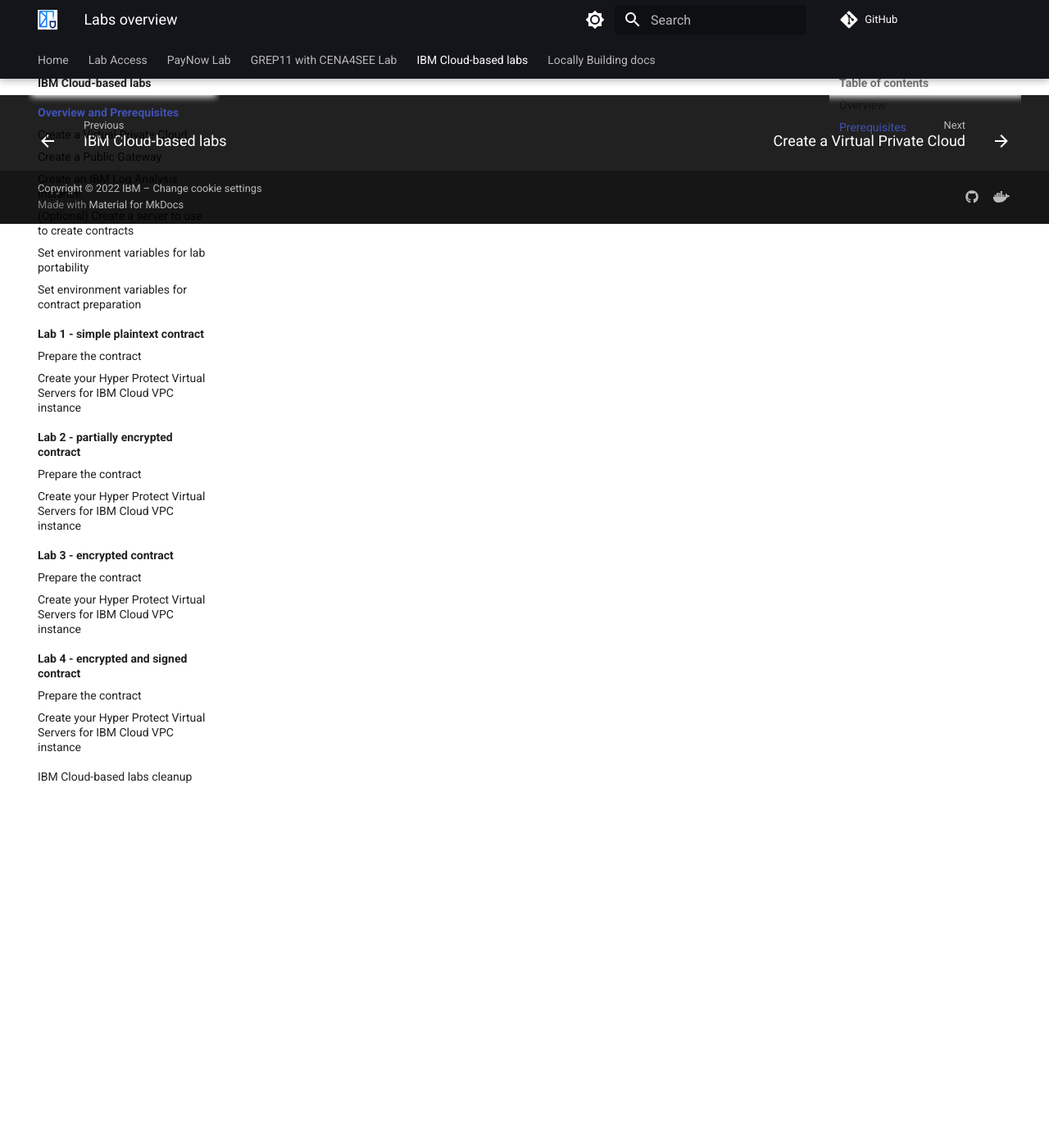
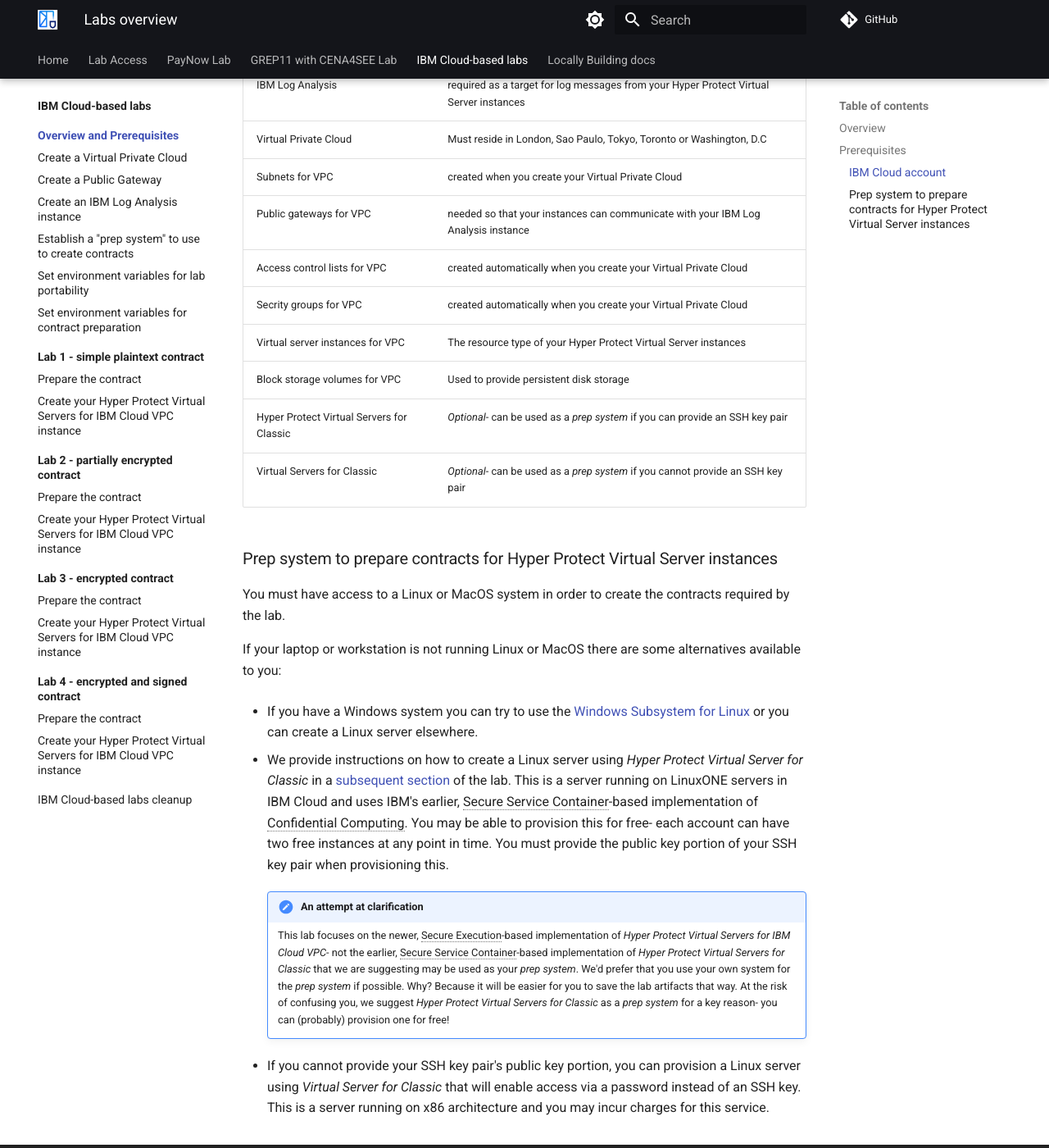
Before and after one commit to ibm-wsc/ConfidentialComputingOnLinuxONE, an MkDocs documentation site: the page built from docs/lab/cloud/prereqs/index.md, in a window 1280 px wide and 1400 px high, scrolled down 1316 px. Shown: the whole window at 82% size. Built offline with MkDocs 1.6.1 and Material for MkDocs 9.7.7, drawn with Linux system fonts in a browser that asks for light colours; comment, search, counter and statistics services are not loaded; some of the changed text lies outside the part shown.

Commit message:
Refactor prep system creation section

```diff
--- a/docs/lab/cloud/prereqs/index.md
+++ b/docs/lab/cloud/prereqs/index.md
@@ -24,15 +24,45 @@
 
 5. Create a Hyper Protect Virtual Server instance where both portions of the contract are encrypted and then signed by the environment provider.
 
-6. Deleting the resources created during the labs.
+6. Delete the resources created during the labs.
 
 
 ## Prerequisites
 
-These labs assume that you have an IBM Cloud account and have the authorization needed to create the artifacts required by the labs..
+### IBM Cloud account
+
+These labs assume that you have an IBM Cloud account and have the authorization needed to create the artifacts required by the labs.
 
 All IBM Cloud resources are created with the IBM Cloud web UI from your web browser.
 
+You must be able to create the following IBM Cloud artifacts in order to complete this lab.
+
+
+| Resource | Comments |
+|---|---|
+| IBM Log Analysis | required as a target for log messages from your Hyper Protect Virtual Server instances |
+| Virtual Private Cloud | Must reside in London, Sao Paulo, Tokyo, Toronto or Washington, D.C |
+| Subnets for VPC | created when you create your Virtual Private Cloud |
+| Public gateways for VPC | needed so that your instances can communicate with your IBM Log Analysis instance |
+| Access control lists for VPC | created automatically when you create your Virtual Private Cloud |
+| Secrity groups for VPC | created automatically when you create your Virtual Private Cloud |
+| Virtual server instances for VPC | The resource type of your Hyper Protect Virtual Server instances |
+| Block storage volumes for VPC | Used to provide persistent disk storage |
+| Hyper Protect Virtual Servers for Classic | *Optional*- can be used as a _prep system_ if you can provide an SSH key pair |
+| Virtual Servers for Classic | *Optional*- can be used as a _prep system_ if you cannot provide an SSH key pair |
+
+### Prep system to prepare contracts for Hyper Protect Virtual Server instances
+
 You must have access to a Linux or MacOS system in order to create the contracts required by the lab.
 
-If you have a Windows system you can try to use the [Windows Subsystem for Linux](https://learn.microsoft.com/en-us/windows/wsl/){target="_blank" rel="noopener"} or you can create a Linux server elsewhere. We provide instructions on how to create a Linux server using *Hyper Protect Virtual Server for Classic* in a [subsequent section](./helperserver){target="_blank" rel="noopener"} of the lab.
+If your laptop or workstation is not running Linux or MacOS there are some alternatives available to you:
+
+* If you have a Windows system you can try to use the [Windows Subsystem for Linux](https://learn.microsoft.com/en-us/windows/wsl/){target="_blank" rel="noopener"} or you can create a Linux server elsewhere.
+
+* We provide instructions on how to create a Linux server using *Hyper Protect Virtual Server for Classic* in a [subsequent section](./prepsystem){target="_blank" rel="noopener"} of the lab. This is a server running on LinuxONE servers in IBM Cloud and uses IBM's earlier, Secure Service Container-based implementation of Confidential Computing.  You may be able to provision this for free- each account can have two free instances at any point in time. You must provide the public key portion of your SSH key pair when provisioning this.
+
+    !!! Note "An attempt at clarification"
+
+        This lab focuses on the newer, Secure Execution-based implementation of *Hyper Protect Virtual Servers for IBM Cloud VPC*- not the earlier, Secure Service Container-based implementation of *Hyper Protect Virtual Servers for Classic* that we are suggesting may be used as your *prep system*.  We'd prefer that you use your own system for the *prep system* if possible.  Why? Because it will be easier for you to save the lab artifacts that way.  At the risk of confusing you, we suggest *Hyper Protect Virtual Servers for Classic* as a *prep system* for a key reason-  you can (probably) provision one for free!
+
+* If you cannot provide your SSH key pair's public key portion, you can provision a Linux server using *Virtual Server for Classic* that will enable access via a password instead of an SSH key.  This is a server running on x86 architecture and you may incur charges for this service.
--- a/mkdocs.yml
+++ b/mkdocs.yml
@@ -37,7 +37,7 @@
       - Create a Virtual Private Cloud: lab/cloud/prereqs/vpc.md
       - Create a Public Gateway: lab/cloud/prereqs/gateway.md
       - Create an IBM Log Analysis instance: lab/cloud/prereqs/ibmlog.md
-      - (Optional) Create a server to use to create contracts: lab/cloud/prereqs/helperserver.md
+      - Establish a "prep system" to use to create contracts: lab/cloud/prereqs/prepsystem.md
       - Set environment variables for lab portability: lab/cloud/prereqs/setup.md
       - Set environment variables for contract preparation: lab/cloud/prereqs/setup2.md
     - Lab 1 - simple plaintext contract:
```
Also changed, not shown: docs/lab/cloud/lab4/prepcontract.md (+8 -2 lines), docs/lab/cloud/prereqs/prepsystem.md (added, +90 -0 lines).
